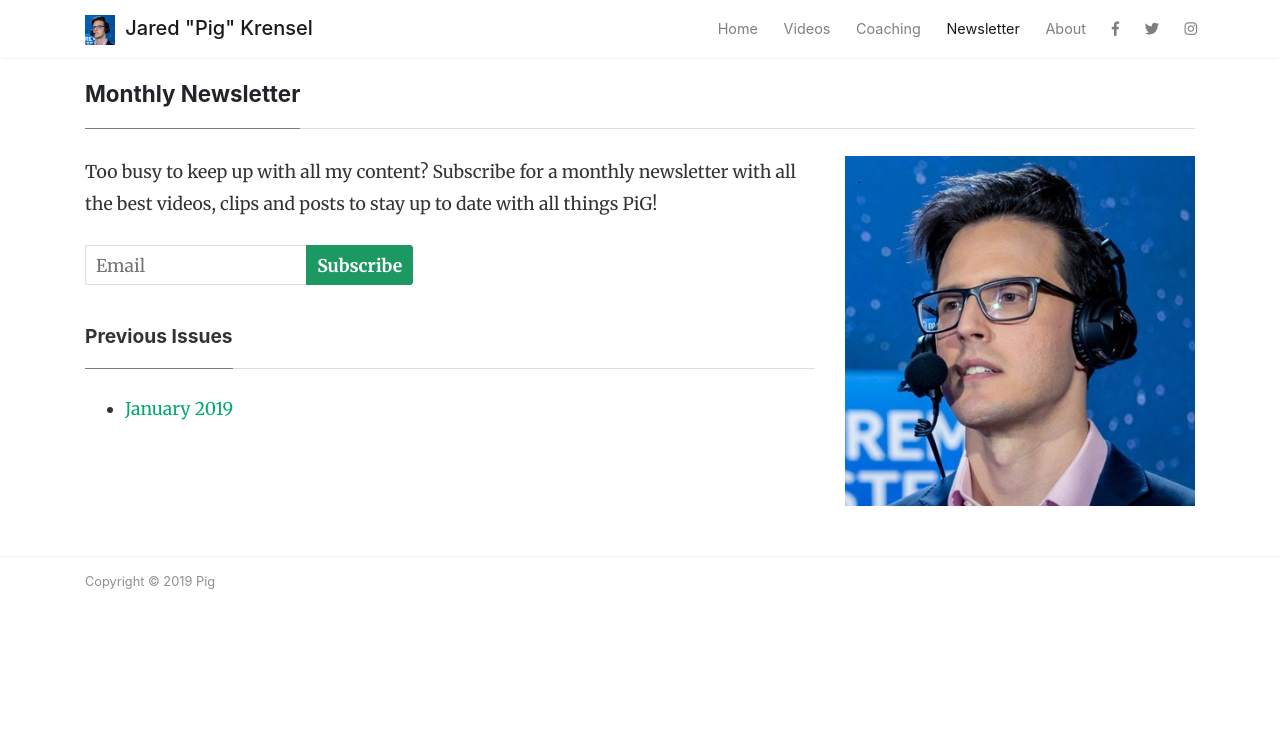
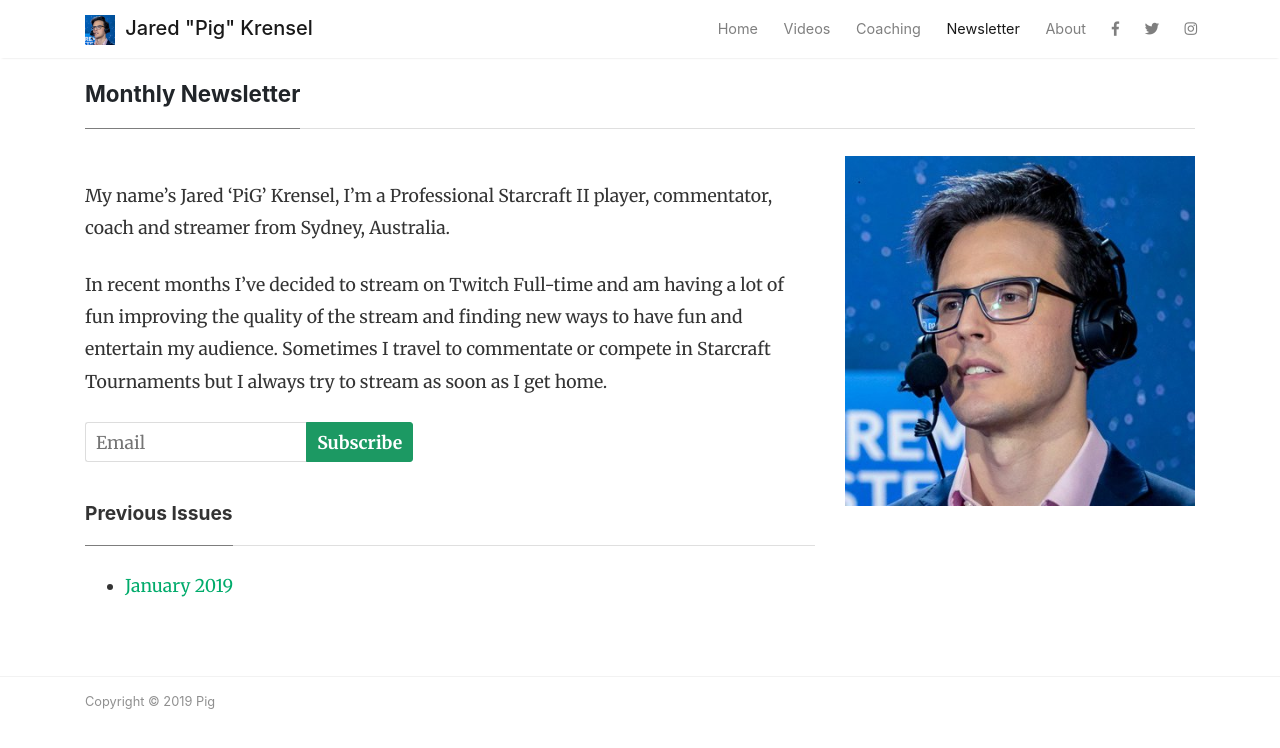
Before and after one commit to pigsc/web, a Jekyll site: the page built from newsletter.html, in a window 1280 px wide. Shown: the top 748 px of the page. Built offline with Jekyll 4.4.1, drawn with Linux system fonts in a browser that asks for light colours; nearby versions of some CDN libraries; comment, search, counter and statistics services are not loaded.

Commit message:
Make more content configurable via config yaml

```diff
--- a/_config.yml
+++ b/_config.yml
@@ -1,17 +1,35 @@
 # Site
-name: "Pig"
-description: "Jared \"Pig\" Krensel"
-meta_description: "Jared \"Pig\" Krensel"
-logo: 'assets/images/logo_pig_400.jpg'
+name: Pig
+description: 'Jared "Pig" Krensel'
+meta_description: 'Jared "Pig" Krensel'
+logo: assets/images/logo_pig_400.jpg
 baseurl:
-google_analytics: 'UA-134184194-1'
-disqus: 'pigstarcraft'
-mailchimp_list: 'https://gmail.us20.list-manage.com/subscribe/post?u=b976cc10453777e768e7f0fa8&amp;id=cada359caa'
-newsletter:
-  description: Too busy to keep up with all my content? Subscribe for a monthly newsletter with all the best videos, clips and posts to stay up to date with all things PiG!
-  previous_issues:
-    - name: January 2019
-      link: https://us20.campaign-archive.com/?u=b976cc10453777e768e7f0fa8&id=0021fa1baf
+google_analytics: UA-134184194-1
+mailchimp_list: https://gmail.us20.list-manage.com/subscribe/post?u=b976cc10453777e768e7f0fa8&amp;id=cada359caa
+
+content:
+  about:
+    description:
+      - >
+        My name's Jared 'PiG' Krensel, I'm a Professional Starcraft II player, commentator, coach and streamer
+        from Sydney, Australia.
+      - >
+        In recent months I've decided to stream on Twitch Full-time and am having a lot of fun improving the quality
+        of the stream and finding new ways to have fun and entertain my audience. Sometimes I travel to commentate or
+        compete in Starcraft Tournaments but I always try to stream as soon as I get home.
+  coaching:
+    description:
+      - >
+        Email [pigrandom88@gmail.com](mailto:pigrandom88@gmail.com) for more info! My rate is currently $70USD/Hour.
+        Purchase 4 hours upfront and get 1 free!
+  newsletter:
+    description:
+      - >
+        Too busy to keep up with all my content? Subscribe for a monthly newsletter with all the best videos,
+        clips and posts to stay up to date with all things PiG!
+    previous_issues:
+      - name: January 2019
+        link: https://us20.campaign-archive.com/?u=b976cc10453777e768e7f0fa8&id=0021fa1baf
 
 # Plugins
 plugins:
--- a/_layouts/default.html
+++ b/_layouts/default.html
@@ -162,7 +162,5 @@
   <script src="{{ site.baseurl }}/assets/js/ie10-viewport-bug-workaround.js"></script>
 
   <script src="{{ site.baseurl }}/assets/js/mediumish.js"></script>
-
-  <script id="dsq-count-scr" src="//{{site.disqus}}.disqus.com/count.js"></script>
 </body>
 </html>
--- a/coaching.html
+++ b/coaching.html
@@ -9,9 +9,11 @@ title: Home
     <div class="section-title">
       <h2><span>Coaching</span></h2>
     </div>
+    {% for paragraph in site.content.coaching.description %}
     <p>
-      Email <a href="mailto:pigrandom88@gmail.com">pigrandom88@gmail.com</a> for more info! My rate is currently $70USD/Hour. Purchase 4 hours upfront and get 1 free!
+      {{ paragraph | markdownify }}
     </p>
+    {% endfor %}
   </div>
   </div>
 
--- a/newsletter.html
+++ b/newsletter.html
@@ -5,9 +5,11 @@ title: Monthly Newsletter
 
 <div class="row">
   <div class="col-md-8 flex-first flex-md-unordered newsletter">
+    {% for paragraph in site.content.about.description %}
     <p>
-      {{ site.newsletter.description }}
+      {{ paragraph | markdownify }}
     </p>
+    {% endfor %}
 
     <form action="{{ site.mailchimp_list }}" method="post" name="mc-embedded-subscribe-form" class="wj-contact-form validate" target="_blank" novalidate>
       <div class="mc-field-group">
@@ -23,7 +25,7 @@ title: Monthly Newsletter
     </div>
 
     <ul>
-      {% for previous_issue in site.newsletter.previous_issues %}
+      {% for previous_issue in site.content.newsletter.previous_issues %}
       <li>
         <a href="{{ previous_issue.link }}">{{ previous_issue.name }}</a>
       </li>
```
Also changed, not shown: about.html (+3 -5 lines).
